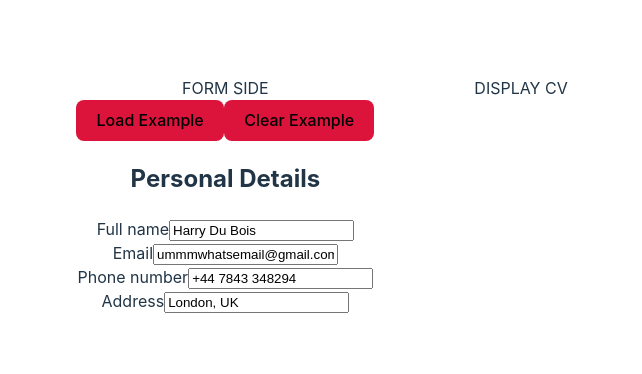
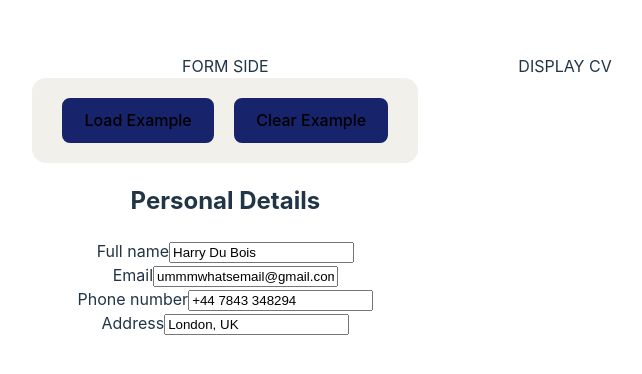
Before and after one commit to JHoldsworth23/cv-maker, a React (Vite) app: page / in a window 1280 px wide. Shown: the part 206-580 px from the top of the page, without its empty margins (318-960 px from the left). Built offline with nearby package versions, Linux system fonts and the light colour scheme.

Commit message:
add styles to example loader buttons

```diff
--- a/src/App.jsx
+++ b/src/App.jsx
@@ -23,7 +23,6 @@ export default function App() {
     <>
       <div>
         FORM SIDE
-        {/* TODO: ADD TWO FUNCTIONS FOR BUTTONS */}
         <ExampleLoader load={loadExample} clear={clearForm}/>
         <div>
           <PersonalForm {...personalInfo} onChange={changePersonalInfo}/>
--- a/src/components/example-loader.jsx
+++ b/src/components/example-loader.jsx
@@ -3,9 +3,9 @@ import '../styles/example-loader.css'
 
 export default function ExampleLoader({ load, clear }) {
     return (
-        <div>
-            <button onClick={load}>Load Example</button>
-            <button onClick={clear}>Clear Example</button>
+        <div className="btn-container">
+            <button className="load-btn" onClick={load}>Load Example</button>
+            <button className="clear-btn" onClick={clear}>Clear Example</button>
         </div>
     );
 }
--- a/src/styles/example-loader.css
+++ b/src/styles/example-loader.css
@@ -1,3 +1,23 @@
-button {
-    background-color: crimson;
+.btn-container {
+    width: min-content;
+    display: flex;
+    gap: 20px;
+    justify-content: space-between;
+    background-color: #F2F0EA;
+    padding: 20px 30px;
+    border-radius: 14px;
 }
+
+.load-btn, .clear-btn {
+    width: max-content;
+    font-size: 1rem;
+    background-color: #17236A;
+    border: 3px solid #17236A;
+    transition: all 0.25s ease-in-out;
+}
+
+.load-btn:hover, .clear-btn:hover {
+    color: #17236A;
+    border-color: #17236A;
+    background-color: #F2F0EA;
+}
```
